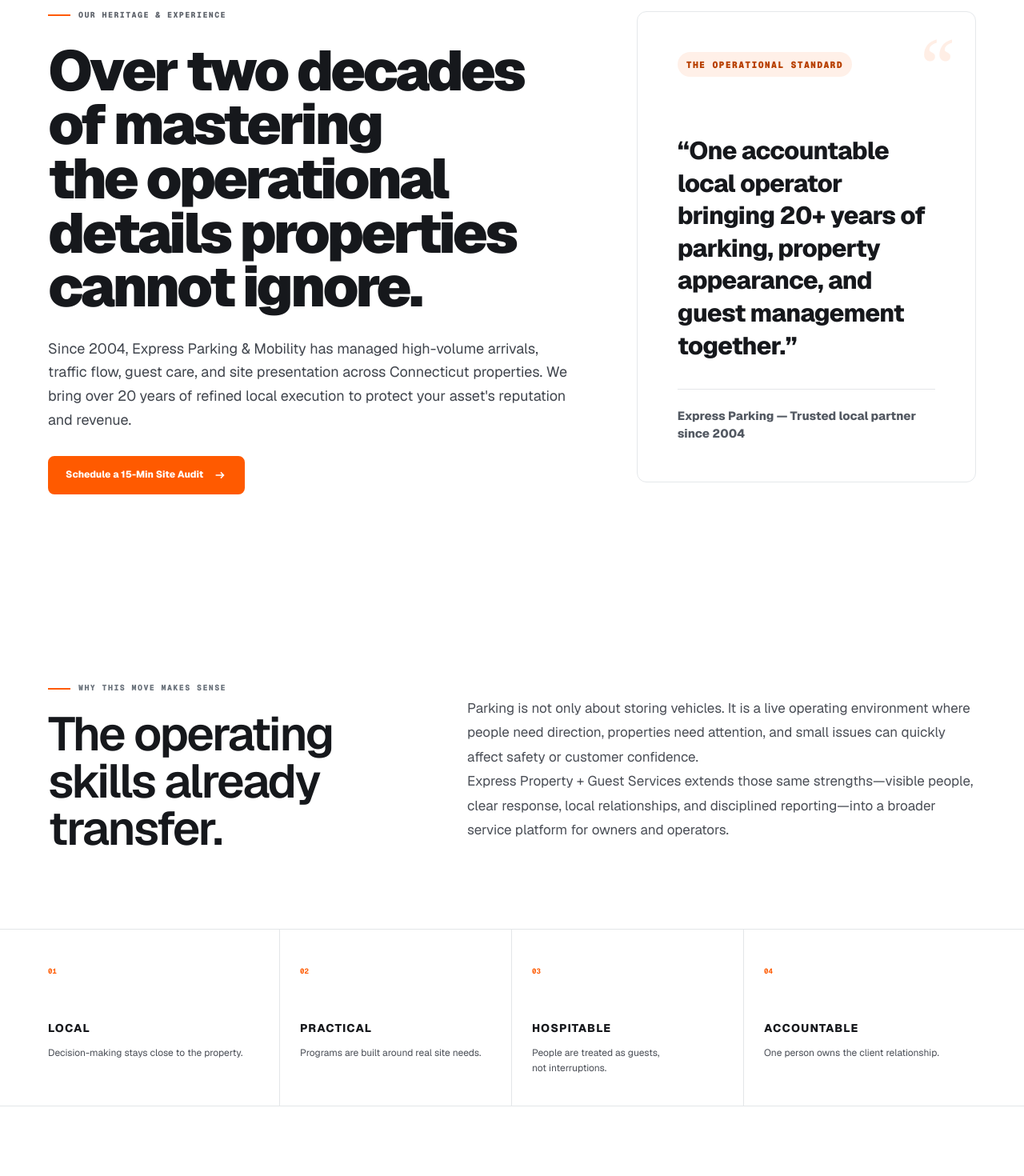
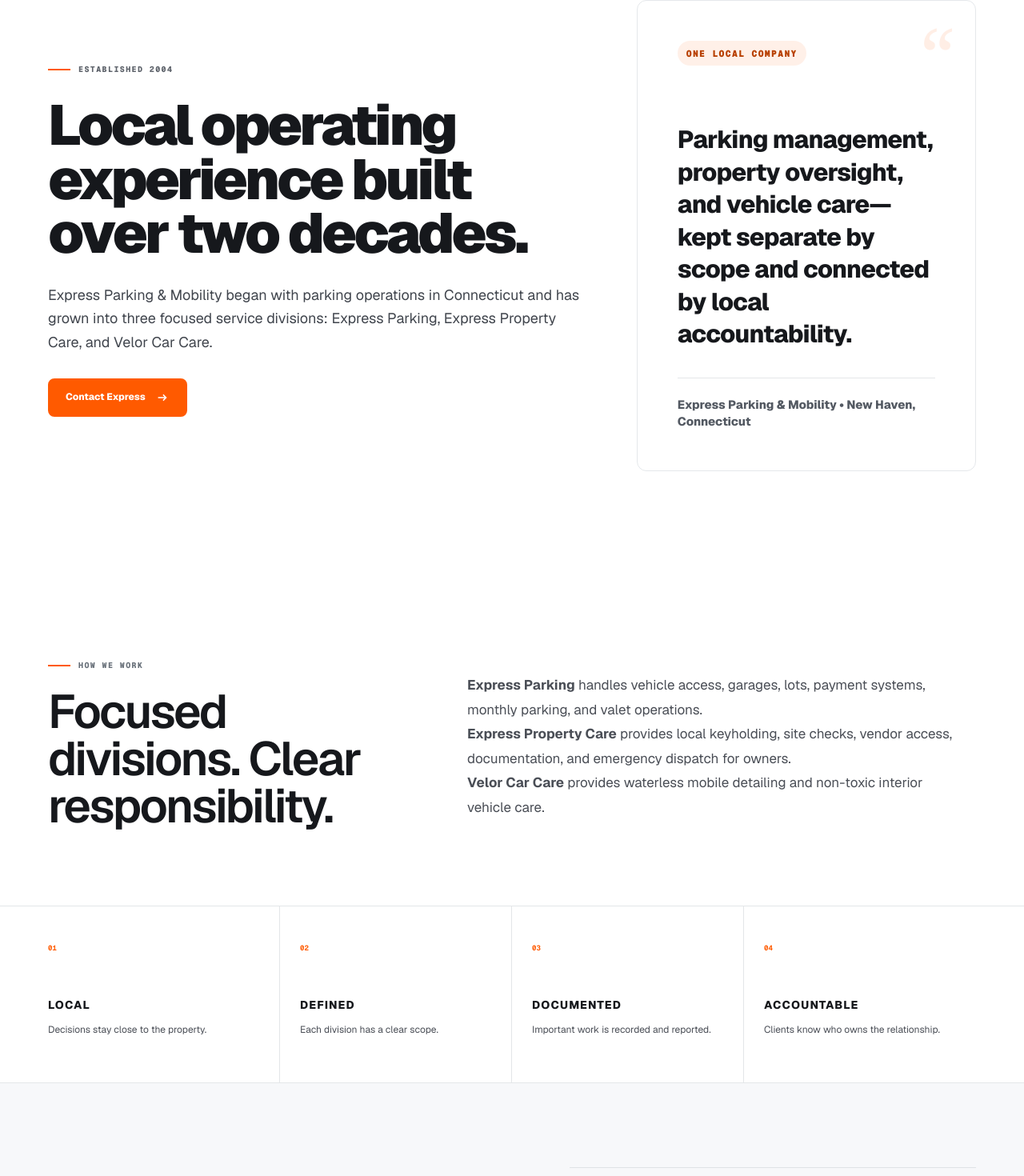
Before and after one commit to expresparking/express-parking-web, a Next.js app: page /about in a window 1280 px wide. Shown: the part 207-1677 px from the top of the page at 80% size. Built offline with nearby package versions, Linux system fonts and the light colour scheme.

Commit message:
Sharpen company page copy

```diff
--- a/app/about/page.tsx
+++ b/app/about/page.tsx
@@ -1,10 +1,10 @@
 import type { Metadata } from "next";
 import Link from "next/link";
-import { ArrowIcon, CheckIcon } from "../ui";
+import { ArrowIcon } from "../ui";
 
 export const metadata: Metadata = {
   title: "Company | Established 2004",
-  description: "Express Parking & Mobility has delivered trusted parking, traffic-flow, guest-care, and site-presentation operations across Connecticut since 2004.",
+  description: "Express Parking & Mobility is a Connecticut parking operator established in 2004, now with distinct Parking, Property Care, and Velor service divisions.",
 };
 
 export default function AboutPage() {
@@ -12,32 +12,26 @@
     <section className="inner-hero about-hero">
       <div className="shell inner-hero-grid">
         <div className="about-hero-copy">
-          <span className="eyebrow light"><span className="eyebrow-line" />Our heritage &amp; experience</span>
-          <h1>Over two decades of mastering the operational details properties cannot ignore.</h1>
-          <p>Since 2004, Express Parking &amp; Mobility has managed high-volume arrivals, traffic flow, guest care, and site presentation across Connecticut properties. We bring over 20 years of refined local execution to protect your asset&apos;s reputation and revenue.</p>
-          <Link className="button button-primary about-audit-button" href="/contact">Schedule a 15-Min Site Audit <ArrowIcon /></Link>
+          <span className="eyebrow light"><span className="eyebrow-line" />Established 2004</span>
+          <h1>Local operating experience built over two decades.</h1>
+          <p>Express Parking &amp; Mobility began with parking operations in Connecticut and has grown into three focused service divisions: Express Parking, Express Property Care, and Velor Car Care.</p>
+          <Link className="button button-primary" href="/contact">Contact Express <ArrowIcon /></Link>
         </div>
-        <aside className="about-quote" aria-label="Express Parking operational standard">
-          <span>THE OPERATIONAL STANDARD</span>
-          <blockquote>“One accountable local operator bringing 20+ years of parking, property appearance, and guest management together.”</blockquote>
-          <small>Express Parking — Trusted local partner since 2004</small>
+        <aside className="about-quote" aria-label="Express Parking operating focus">
+          <span>ONE LOCAL COMPANY</span>
+          <blockquote>Parking management, property oversight, and vehicle care—kept separate by scope and connected by local accountability.</blockquote>
+          <small>Express Parking &amp; Mobility • New Haven, Connecticut</small>
         </aside>
       </div>
     </section>
 
-    <section className="section shell story-grid"><div><span className="eyebrow"><span className="eyebrow-line" />Why this move makes sense</span><h2>The operating skills already transfer.</h2></div><div><p>Parking is not only about storing vehicles. It is a live operating environment where people need direction, properties need attention, and small issues can quickly affect safety or customer confidence.</p><p>Express Property + Guest Services extends those same strengths—visible people, clear response, local relationships, and disciplined reporting—into a broader service platform for owners and operators.</p></div></section>
+    <section className="section shell story-grid">
+      <div><span className="eyebrow"><span className="eyebrow-line" />How we work</span><h2>Focused divisions. Clear responsibility.</h2></div>
+      <div><p><strong>Express Parking</strong> handles vehicle access, garages, lots, payment systems, monthly parking, and valet operations.</p><p><strong>Express Property Care</strong> provides local keyholding, site checks, vendor access, documentation, and emergency dispatch for owners.</p><p><strong>Velor Car Care</strong> provides waterless mobile detailing and non-toxic interior vehicle care.</p></div>
+    </section>
 
-    <section className="value-strip"><div className="shell">{[["LOCAL", "Decision-making stays close to the property."], ["PRACTICAL", "Programs are built around real site needs."], ["HOSPITABLE", "People are treated as guests, not interruptions."], ["ACCOUNTABLE", "One person owns the client relationship."]].map(([title, copy], index) => <article key={title}><span>0{index + 1}</span><h3>{title}</h3><p>{copy}</p></article>)}</div></section>
+    <section className="value-strip"><div className="shell">{[["LOCAL", "Decisions stay close to the property."], ["DEFINED", "Each division has a clear scope."], ["DOCUMENTED", "Important work is recorded and reported."], ["ACCOUNTABLE", "Clients know who owns the relationship."]].map(([title, copy], index) => <article key={title}><span>0{index + 1}</span><h3>{title}</h3><p>{copy}</p></article>)}</div></section>
 
-    <section className="section shell family-section"><div><span className="eyebrow"><span className="eyebrow-line" />Family-first model</span><h2>Opportunity first.<br /><em>Standards always.</em></h2><p className="section-lede">Express can draw on a large family network with business, technology, and operational talent. That is an advantage only when the company still runs with professional roles, legal employment practices, and clear accountability.</p></div><div className="role-grid">{[
-      ["Leadership + sales", "Client relationships, proposals, account reviews, and pricing discipline."],
-      ["Control desk", "Scheduling, work orders, timekeeping, photos, and owner reports."],
-      ["Field delivery", "Site leads, ambassadors, porters, and trained maintenance team members."],
-      ["Quality + growth", "Audits, training, technology, brand standards, and expansion support."]
-    ].map(([title, copy]) => <article key={title}><CheckIcon /><div><h3>{title}</h3><p>{copy}</p></div></article>)}</div></section>
-
-    <section className="client-section"><div className="shell client-grid"><div><span className="eyebrow light"><span className="eyebrow-line" />Who we serve</span><h2>Built for properties that need more coverage—not more vendors.</h2></div><div className="client-types">{["Parking owners + operators", "Commercial + mixed-use properties", "Healthcare + medical campuses", "Residential communities", "Universities + education campuses", "Hospitality + event venues", "Municipal + district buyers"].map(item => <span key={item}>{item}</span>)}</div></div></section>
-
-    <section className="section shell cta-panel"><div><span className="eyebrow"><span className="eyebrow-line" />Start local</span><h2>One property is enough to prove the model.</h2></div><div><p>A focused 90-day pilot can test service quality, reporting, staffing, and economics before either side makes a larger commitment.</p><Link className="button button-primary" href="/contact">Request a 90-Day Pilot <ArrowIcon /></Link></div></section>
+    <section className="client-section"><div className="shell client-grid"><div><span className="eyebrow light"><span className="eyebrow-line" />Who we serve</span><h2>Connecticut properties with real operating needs.</h2></div><div className="client-types">{["Parking owners + operators", "Commercial + mixed-use properties", "Healthcare + medical campuses", "Residential communities", "Universities + education campuses", "Hospitality + event venues", "Municipal + district buyers"].map(item => <span key={item}>{item}</span>)}</div></div></section>
   </main>;
 }
```
